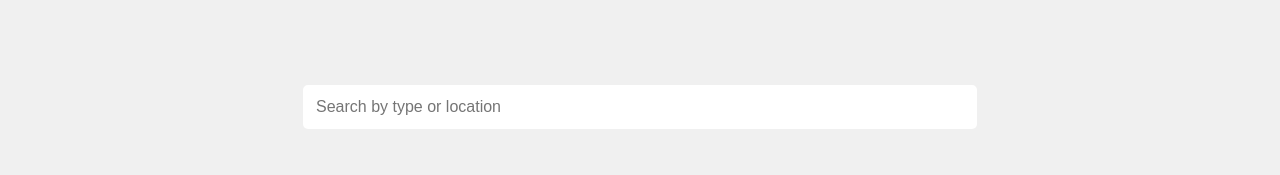
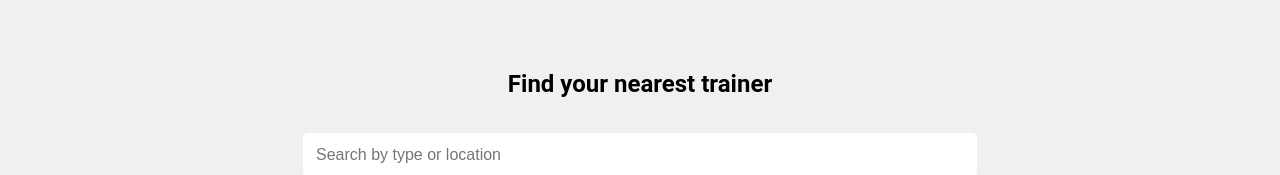
Before and after one commit to vincentkman/kung-who, a React (Create React App) app: page / in a window 1280 px wide. Shown: the part 530-705 px from the top of the page. Built offline with nearby package versions, Linux system fonts and the light colour scheme; no server answers.

Commit message:
add text above searchbar

```diff
--- a/src/frontend/Components/Profiles/Trainers.js
+++ b/src/frontend/Components/Profiles/Trainers.js
@@ -49,6 +49,7 @@ export default class Trainers extends React.Component {
         }
         return (
             <div>
+                 <h2>Find your nearest trainer</h2>
                 <input type="text" className="searchBar" placeholder="Search by type or location" onChange={event => this.searchHandler(event)} />
                 <div className='container'>
                     {
```
